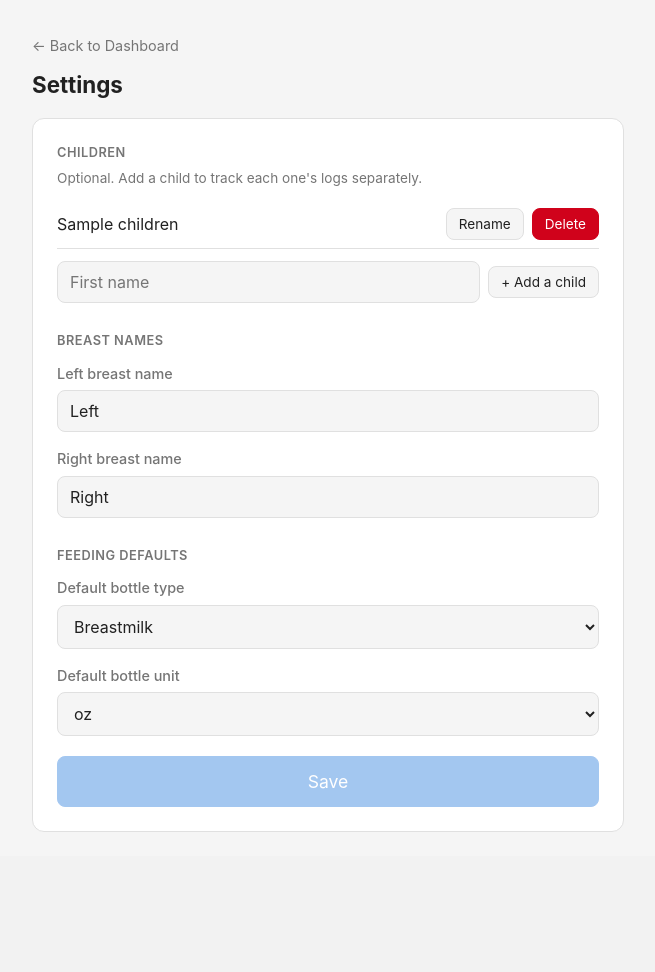
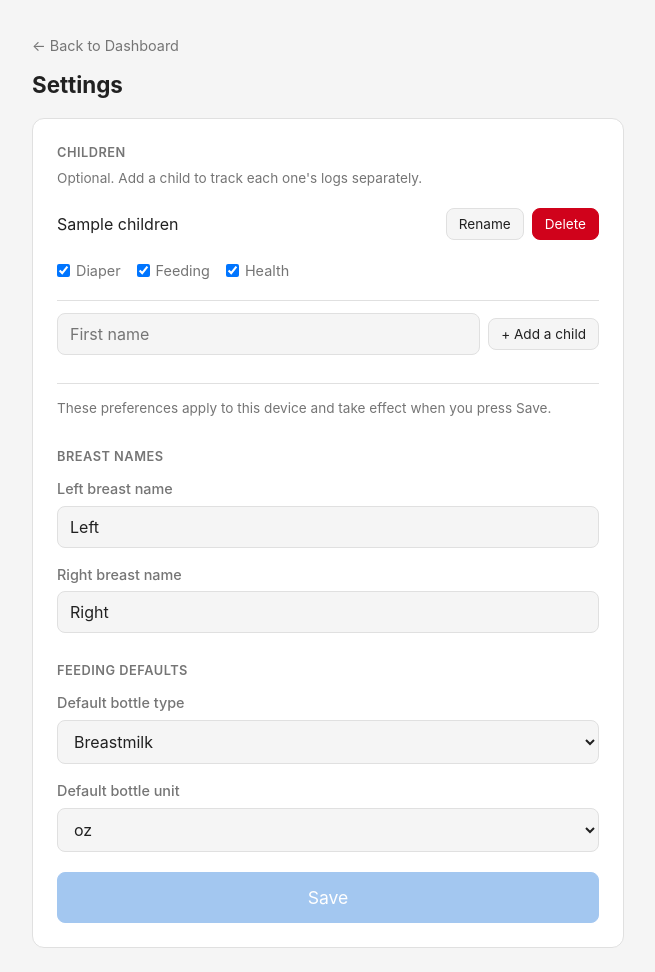
Before and after one commit to pid1/puffin, a FastAPI app: page /settings in a window 1280 px wide. Shown: the part 76-1048 px from the top of the page, without its empty margins (312-967 px from the left). Before the commit the page ends 908 px from the top, so only its background shows below. Run offline with FastAPI, Linux system fonts and the light colour scheme; tables that the repository leaves empty hold one stand-in row (values such as "Sample post").

Commit message:
Add per-child visibility toggles for dashboard quick add buttons
Each child profile can now choose which quick add buttons -- Diaper,
Feeding, Health -- appear on the dashboard, along with their matching
summary cards. Hiding a type is display-only: logs, history, exports,
and API responses are untouched, and the remaining buttons and cards
reflow to fill the row.

Visibility is stored per device in localStorage, keyed by child id,
defaulting to all-on so existing installs see no change until a type is
explicitly turned off. The unassigned and whole-install views always
show everything.

A QUICK_ADD_TYPES registry in common.js is the single source of truth
the dashboard (button/card visibility) and the settings checkboxes
(one toggle per type) both consume. The checkboxes render under each
child's name in the Children section and autosave on toggle -- matching
the surrounding add/rename/delete controls and deliberately staying out
of the Save-armed preference group, which a divider and hint now mark
off. The last still-checked box is disabled so a child can never be left
with an empty dashboard, and a child's stored prefs are cleared when the
profile is deleted.

Closes #56

Co-Authored-By: Claude Opus 4.8 <noreply@anthropic.com>

```diff
--- a/static/css/styles.css
+++ b/static/css/styles.css
@@ -148,7 +148,11 @@ body {
 /* Quick action buttons */
 .quick-actions {
     display: grid;
-    grid-template-columns: repeat(3, 1fr);
+    /* Column count follows how many types the selected child shows, set on the
+       element by applyQuickAddVisibility, so the remaining buttons fill the row
+       instead of leaving gaps. Defaults to 3; the mobile rule below sets the
+       columns directly and still wins there, so small screens always stack. */
+    grid-template-columns: repeat(var(--qa-cols, 3), 1fr);
     gap: 12px;
     margin-bottom: 20px;
 }
@@ -186,7 +190,8 @@ body {
 /* ===== Cards ===== */
 .summary-cards {
     display: grid;
-    grid-template-columns: repeat(3, 1fr);
+    /* Mirrors .quick-actions: --sc-cols tracks the visible card count. */
+    grid-template-columns: repeat(var(--sc-cols, 3), 1fr);
     gap: 12px;
     margin-bottom: 24px;
 }
@@ -761,6 +766,20 @@ body {
     margin-top: 28px;
 }
 
+/* Splits the two save models apart: everything above applies immediately
+   (Children), everything below waits for Save (per-device preferences). The
+   divider carries its own spacing, so the section title after it opts out of
+   the 28px above to avoid doubling the gap. */
+.settings-divider {
+    border: none;
+    border-top: 1px solid var(--border);
+    margin: 28px 0 20px;
+}
+
+.settings-divider + .settings-section-title {
+    margin-top: 0;
+}
+
 /* ===== Child Profiles ===== */
 .sr-only {
     position: absolute;
@@ -829,6 +848,7 @@ body {
     display: flex;
     align-items: center;
     gap: 8px;
+    flex-wrap: wrap;
     padding: 8px 0;
     border-bottom: 1px solid var(--border);
 }
@@ -838,6 +858,27 @@ body {
     flex: 1;
     min-width: 0;
 }
+
+/* Quick add toggles wrap onto their own line under the name and actions. */
+.quick-add-toggles {
+    flex-basis: 100%;
+    display: flex;
+    flex-wrap: wrap;
+    gap: 16px;
+}
+
+.quick-add-toggle {
+    display: inline-flex;
+    align-items: center;
+    gap: 6px;
+    min-height: 44px;
+    font-size: 0.9rem;
+    color: var(--text-secondary);
+    cursor: pointer;
+}
+
+.quick-add-toggle input { cursor: pointer; }
+.quick-add-toggle input:disabled { cursor: default; }
 
 .child-add-row {
     display: flex;
--- a/static/js/common.js
+++ b/static/js/common.js
@@ -92,6 +92,67 @@ function getBreastNames() {
         left: localStorage.getItem(BREAST_LEFT_KEY) || DEFAULT_LEFT_NAME,
         right: localStorage.getItem(BREAST_RIGHT_KEY) || DEFAULT_RIGHT_NAME,
     };
+}
+
+/* ===== Quick Add Visibility (per child, per device) ===== */
+// Which quick add buttons -- and their matching summary cards -- a child shows
+// on the dashboard. One entry per dashboard quick action; the single source of
+// truth shared by the dashboard (which shows/hides buttons and cards from it)
+// and the settings checkboxes (one toggle per entry). `key` is what gets
+// stored; `modal`/`cardClass` are how the dashboard finds the markup.
+const QUICK_ADD_TYPES = [
+    { key: 'diaper',  label: 'Diaper',  modal: 'diaper-modal',  cardClass: 'card-diaper' },
+    { key: 'feeding', label: 'Feeding', modal: 'feeding-modal', cardClass: 'card-feeding' },
+    { key: 'health',  label: 'Health',  modal: 'health-modal',  cardClass: 'card-health' },
+];
+const QUICK_ADD_KEYS = QUICK_ADD_TYPES.map(t => t.key);
+const QUICK_ADD_KEY_PREFIX = 'puffin-quick-add-';
+
+function quickAddStorageKey(childId) {
+    return `${QUICK_ADD_KEY_PREFIX}${childId}`;
+}
+
+/**
+ * The quick add types enabled for a child, as an array of keys in registry
+ * order.
+ *
+ * Visibility is per device, stored in localStorage keyed by child id. A
+ * missing, unparseable, non-array, or empty value all mean "everything
+ * enabled" -- so existing children, and every install that upgrades, see no
+ * change until something is explicitly turned off. Only a concrete child is
+ * ever filtered: the whole-install and unassigned views pass childId null and
+ * always get the full set.
+ */
+function getEnabledQuickAddTypes(childId) {
+    if (typeof childId !== 'number') return [...QUICK_ADD_KEYS];
+    const raw = localStorage.getItem(quickAddStorageKey(childId));
+    if (!raw) return [...QUICK_ADD_KEYS];
+    let stored;
+    try {
+        stored = JSON.parse(raw);
+    } catch (err) {
+        console.error('Discarding corrupt quick-add visibility:', err);
+        return [...QUICK_ADD_KEYS];
+    }
+    if (!Array.isArray(stored)) return [...QUICK_ADD_KEYS];
+    // Filter through the registry so order is stable and any unknown key (a
+    // type since renamed or removed) can't drive the UI. An empty result --
+    // nothing recognised -- falls back to all-on rather than an empty dashboard.
+    const enabled = QUICK_ADD_KEYS.filter(k => stored.includes(k));
+    return enabled.length ? enabled : [...QUICK_ADD_KEYS];
+}
+
+function setEnabledQuickAddTypes(childId, keys) {
+    const enabled = QUICK_ADD_KEYS.filter(k => keys.includes(k));
+    // Never persist an empty set. The settings UI already blocks unchecking the
+    // last type, but a stray empty write would read back as "all enabled" and
+    // silently re-enable everything on the next load, so refuse it here too.
+    if (!enabled.length) return;
+    localStorage.setItem(quickAddStorageKey(childId), JSON.stringify(enabled));
+}
+
+function clearQuickAddTypes(childId) {
+    localStorage.removeItem(quickAddStorageKey(childId));
 }
 
 /* ===== Child Profiles ===== */
@@ -395,7 +456,47 @@ function renderChildList() {
             <span class="child-row-name">${escapeHtml(c.name)}</span>
             <button type="button" class="btn btn-sm btn-secondary" data-child-rename="${c.id}">Rename</button>
             <button type="button" class="btn btn-sm btn-danger" data-child-delete="${c.id}">Delete</button>
+            ${quickAddTogglesHtml(c.id)}
         </div>`).join('');
+}
+
+/**
+ * The per-child quick add checkboxes, rendered under the name/actions row.
+ * Labels match the dashboard buttons exactly, so no heading is needed. The one
+ * still-checked box is disabled when it's the last one, so the dashboard can
+ * never be emptied of every quick action.
+ */
+function quickAddTogglesHtml(childId) {
+    const enabled = getEnabledQuickAddTypes(childId);
+    const toggles = QUICK_ADD_TYPES.map(t => {
+        const checked = enabled.includes(t.key);
+        const locked = checked && enabled.length === 1;
+        return `<label class="quick-add-toggle">
+            <input type="checkbox" data-quick-add="${childId}" value="${t.key}"
+                   ${checked ? 'checked' : ''}${locked ? ' disabled' : ''}>
+            ${t.label}
+        </label>`;
+    }).join('');
+    return `<div class="quick-add-toggles" data-quick-add-row="${childId}">${toggles}</div>`;
+}
+
+/**
+ * Persist a quick add toggle the instant it changes -- no Save press, matching
+ * the surrounding add/rename/delete controls. Keeps the "at least one enabled"
+ * rule enforced by disabling whichever box is the last one still checked.
+ */
+function persistQuickAddToggle(childId, changedBox) {
+    const boxes = [...document.querySelectorAll(`[data-quick-add="${childId}"]`)];
+    const checked = boxes.filter(b => b.checked);
+    if (checked.length === 0) {
+        // The last box is normally disabled, so reaching zero shouldn't happen;
+        // restore it rather than persist an empty (which reads back as all-on).
+        changedBox.checked = true;
+        showToast('At least one type must be enabled');
+        return;
+    }
+    setEnabledQuickAddTypes(childId, checked.map(b => b.value));
+    boxes.forEach(b => { b.disabled = b.checked && checked.length === 1; });
 }
 
 function startChildRename(childId) {
@@ -437,6 +538,9 @@ function confirmChildDelete(childId) {
         onPrimary: async () => {
             try {
                 await api.del(`/api/children/${childId}`);
+                // The child's per-device visibility prefs die with the profile,
+                // so a recycled id can't inherit a deleted child's toggles.
+                clearQuickAddTypes(childId);
                 closeModal('child-confirm-modal');
                 await refreshChildUI();
                 showToast(`${child.name} deleted — their logs are now unassigned`);
@@ -467,6 +571,17 @@ function initChildSettings() {
         else if (btn.dataset.childRenameSave) saveChildRename(parseInt(btn.dataset.childRenameSave, 10));
         else if (btn.dataset.childRenameCancel) renderChildList();
         else if (btn.dataset.childDelete) confirmChildDelete(parseInt(btn.dataset.childDelete, 10));
+    });
+
+    // Quick add checkboxes autosave on toggle. They fire `change`, which the
+    // click handler above never sees; and they deliberately stay out of the
+    // Save-armed preferences, since they persist on their own like the rest of
+    // the Children section.
+    document.getElementById('child-list').addEventListener('change', (e) => {
+        const box = e.target;
+        if (box.matches && box.matches('input[data-quick-add]')) {
+            persistQuickAddToggle(parseInt(box.dataset.quickAdd, 10), box);
+        }
     });
 }
 
--- a/templates/settings.html
+++ b/templates/settings.html
@@ -35,6 +35,15 @@
                 <input type="text" id="child-new-name" maxlength="30" placeholder="First name">
                 <button type="button" id="child-add-btn" class="btn btn-sm btn-secondary">+ Add a child</button>
             </div>
+
+            <!--
+              Everything above (children, including their quick add toggles)
+              saves immediately. Everything below is a per-device preference
+              that only persists when Save is pressed; the divider and hint mark
+              that boundary so the two behaviours don't read as one form.
+            -->
+            <hr class="settings-divider">
+            <p class="settings-hint">These preferences apply to this device and take effect when you press Save.</p>
             <h3 class="settings-section-title">Breast Names</h3>
             <div class="form-group">
                 <label for="settings-left-name">Left breast name</label>
```
Also changed, not shown: static/js/app.js (+30 -0 lines), tests/js/harness.mjs (+4 -1 lines), tests/js/quick-add-visibility.test.mjs (added, +87 -0 lines).
